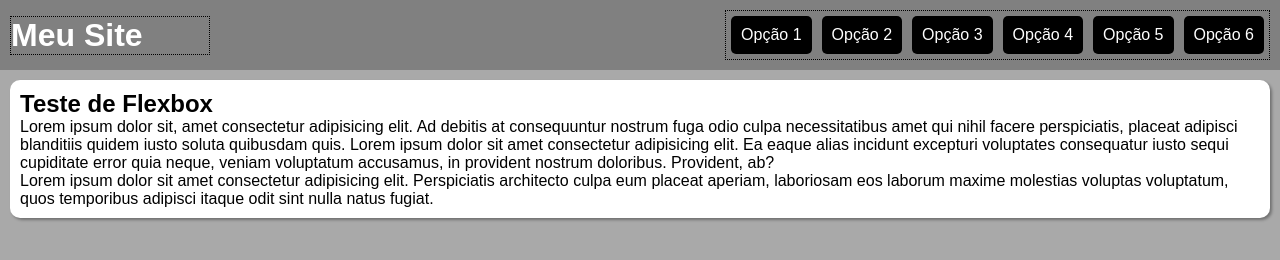
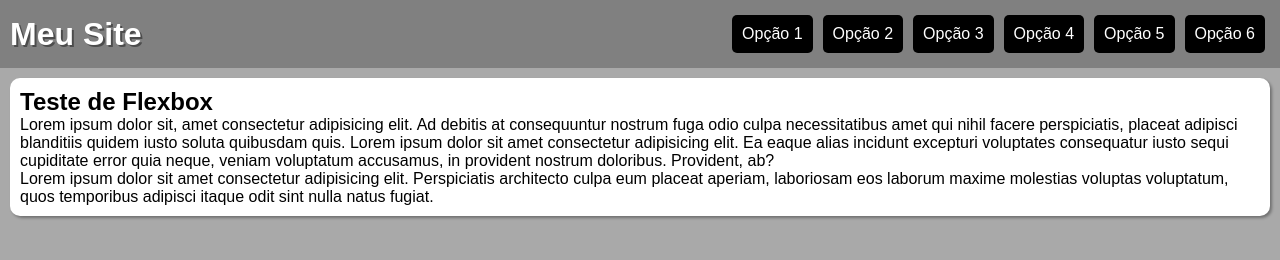
Before and after one commit to eduardosantosb/html-css, a plain HTML site: page exercícios/ex027/flex013 - menu flexbox/index.html in a window 1280 px wide. Drawn offline with Linux system fonts and the light colour scheme.

Commit message:
Menu Flexbox

```diff
--- a/exercícios/ex027/flex013 - menu flexbox/index.html
+++ b/exercícios/ex027/flex013 - menu flexbox/index.html
@@ -5,6 +5,7 @@
     <meta name="viewport" content="width=device-width, initial-scale=1.0">
     <title>Menu Flexbox</title>
     <link rel="stylesheet" href="style.css">
+    <link rel="stylesheet" href="mobile.css" media="screen and (max-width: 580px)">
 </head>
 <body>
     <header>
--- /dev/null
+++ b/exercícios/ex027/flex013 - menu flexbox/mobile.css
@@ -0,0 +1,13 @@
+@charset "UTF-8";
+
+header, header > nav {
+    flex-flow: column nowrap;
+}
+
+header > h1 {
+    flex-basis: 50px;
+}
+
+header > nav > a {
+    width: 90vw;
+}
--- a/exercícios/ex027/flex013 - menu flexbox/style.css
+++ b/exercícios/ex027/flex013 - menu flexbox/style.css
@@ -26,12 +26,13 @@ header {
 }
 
 header > h1 {
-    border: 1px dotted black;
+    /*border: 1px dotted black;*/
     flex: 0 0 200px;
+    text-shadow: 2px 2px 0px rgba(0, 0, 0, 0.404);
 }
 
 header > nav {
-    border: 1px dotted black;
+    /*border: 1px dotted black;*/
 
     display: flex;
     flex-flow: row wrap;
```
